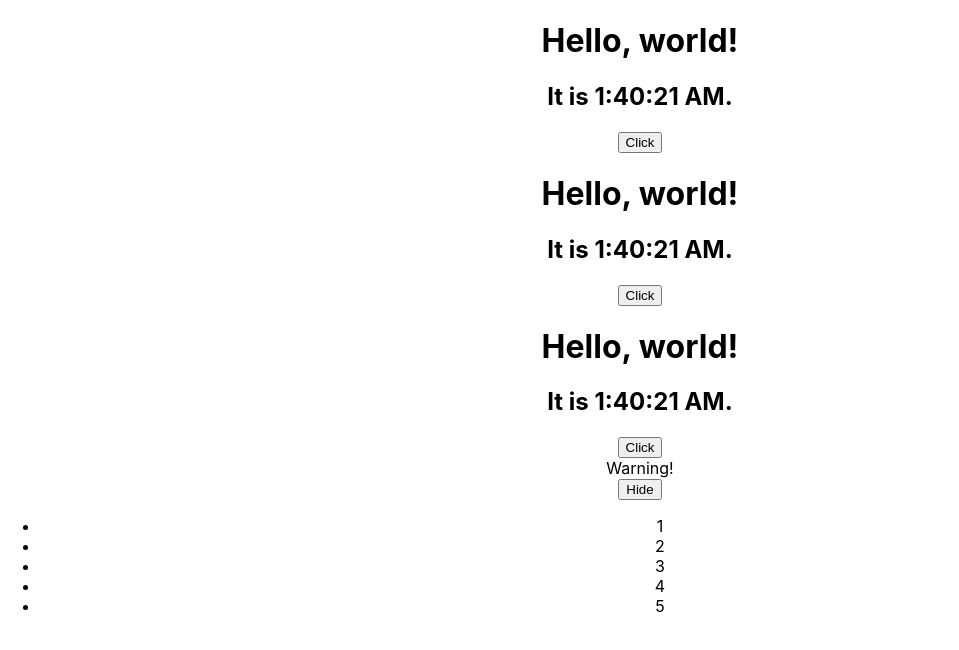
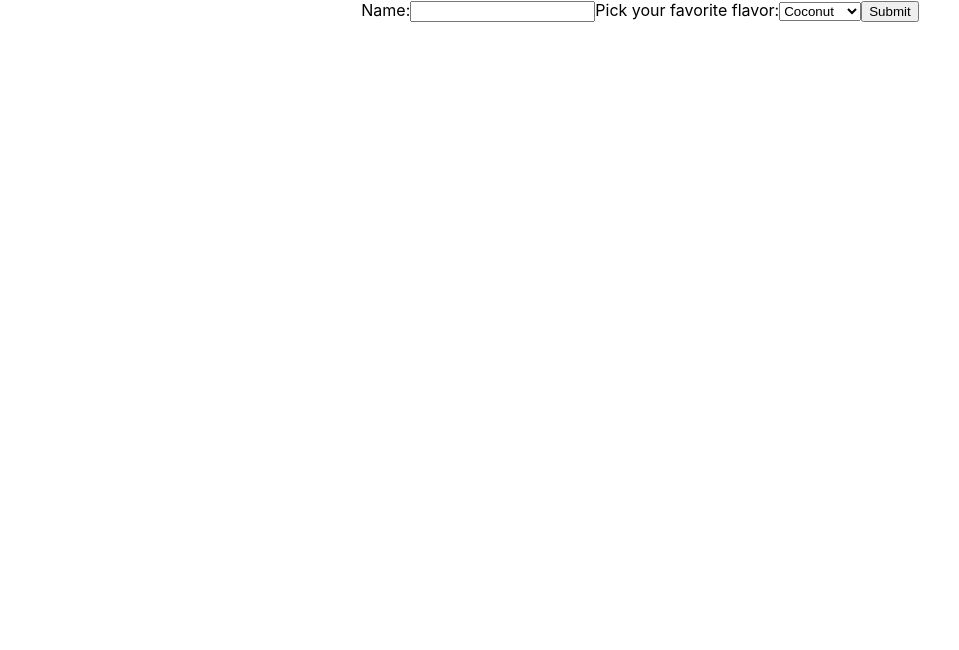
Before and after one commit to Kevinb94/react-fun, a React (Create React App) app: page / in a window 1280 px wide. Shown: the top 650 px of the page, without its empty margins (0-959 px from the left). Built offline with nearby package versions, Linux system fonts and the light colour scheme.

Commit message:
Messing around with simple forms

```diff
--- a/src/App.js
+++ b/src/App.js
@@ -3,6 +3,7 @@ import Test from './components/test';
 import Clock from './components/Clock';
 import ConditionalRenderComponent from './components/Conditional/conditionalRendering';
 import { NumberList } from './components/ListKeys/list_keys_component';
+import NameForm from './components/forms/reactGuide/basicForms';
 import './App.css';
 
 const user = {
@@ -22,11 +23,12 @@ const numbers = [1, 2, 3, 4, 5];
 function App() {
   return (
     <div className="App">
-      <Clock />
+      {/* <Clock />
       <Clock />
       <Clock />
       <ConditionalRenderComponent />
-      <NumberList numbers={numbers}/>
+      <NumberList numbers={numbers}/> */}
+      <NameForm/>
     </div>
   );
 }
--- /dev/null
+++ b/src/components/forms/reactGuide/basicForms.js
@@ -0,0 +1,49 @@
+import React from 'react';
+
+class NameForm extends React.Component {
+    constructor(props) {
+        super(props);
+        this.state = {flavor: 'coconut', name: ''};
+
+        this.handleNameChange = this.handleNameChange.bind(this);
+        this.handleSelectChange = this.handleSelectChange.bind(this);
+        this.handleSubmit = this.handleSubmit.bind(this);
+    }
+
+    handleNameChange(event){
+        this.setState({name: event.target.value})
+    }
+
+    handleSelectChange(event){
+        this.setState({flavor: event.target.value})
+    }
+
+    handleSubmit(event) {
+        alert('A name was submitted: ' + this.state.name + "|||| Flavor selected: " + this.state.flavor);
+        event.preventDefault();
+    }
+
+    render() {
+        return (
+          <form onSubmit={this.handleSubmit}>
+            <label>
+              Name:
+              <input type="text" value={this.state.name} onChange={this.handleNameChange} />
+            </label>
+
+            <label>
+                Pick your favorite flavor:
+                <select value={this.state.flavor} onChange={this.handleSelectChange}>
+                    <option value="grapefruit">Grapefruit</option>
+                    <option value="lime">Lime</option>
+                    <option value="coconut">Coconut</option>
+                    <option value="mango">Mango</option>
+                </select>
+            </label>
+            <input type="submit" value="Submit" />
+          </form>
+        );
+      }
+}
+
+export default NameForm;
```
